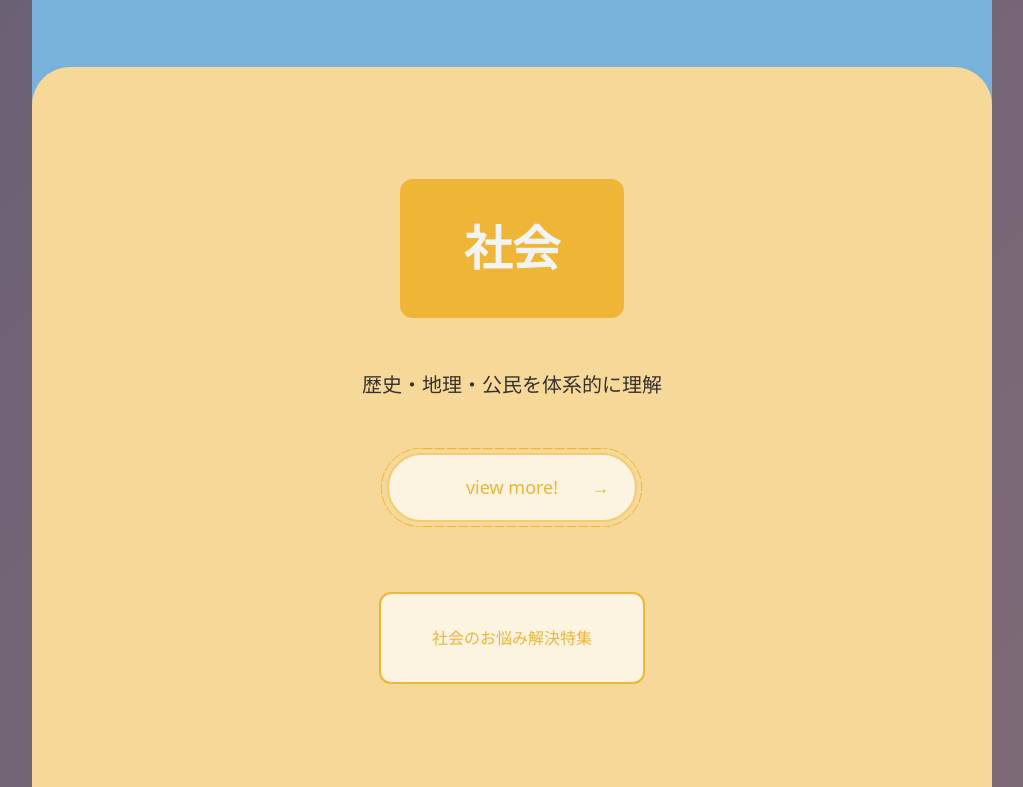
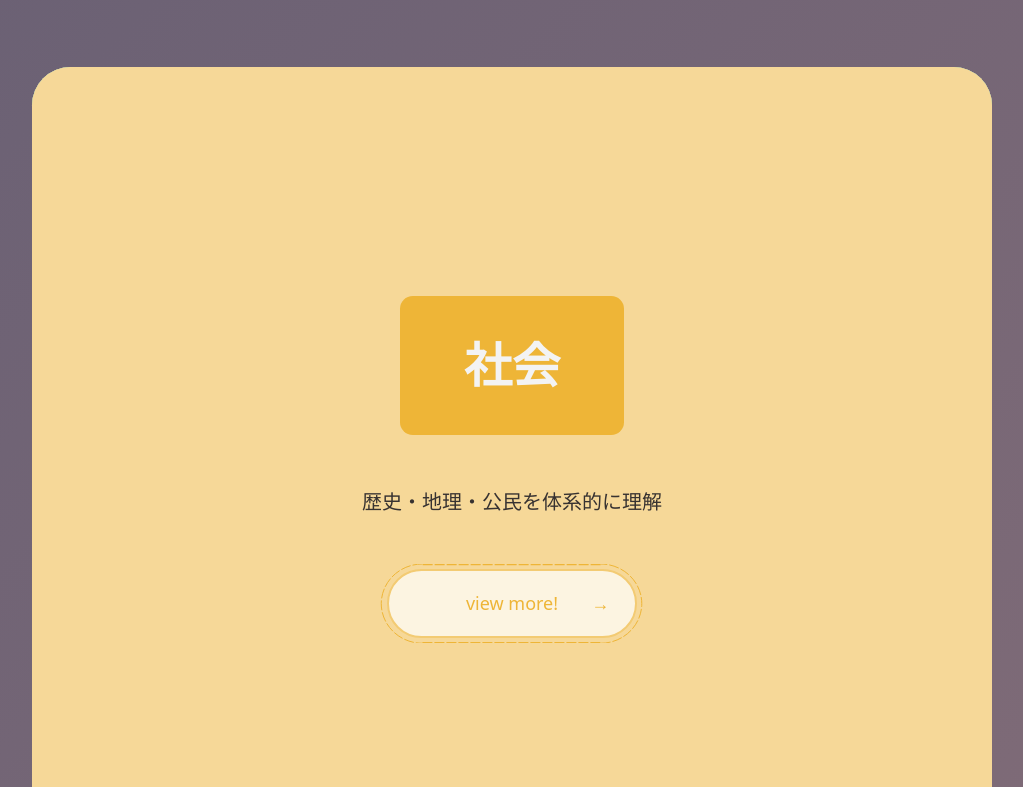
Before and after one commit to mon226/textBook, a Next.js app: page / in a window 1280 px wide. Shown: the part 733-1520 px from the top of the page, without its empty margins (128-1151 px from the left). Built offline with nearby package versions, Linux system fonts and the light colour scheme.

Commit message:
元に戻した

```diff
--- a/app/page.tsx
+++ b/app/page.tsx
@@ -36,7 +36,6 @@ export default function Home() {
       cardColor: 'subject-card-english',
       description: '英語の基礎から応用まで学習できます',
       colorCode: '#c3443b',
-      subItems: ['英単語', '英文法', '長文読解', 'リスニング', '速読']
     },
     {
       name: '数学',
@@ -45,7 +44,6 @@ export default function Home() {
       cardColor: 'subject-card-math',
       description: '数学の問題演習と解説を提供します',
       colorCode: '#0080b8',
-      subItems: ['勉強の進め方〜数学編〜', '数学参考書一覧', '講師陣の使用していた参考書', '共通テストと数学']
     },
     {
       name: '国語',
@@ -54,7 +52,6 @@ export default function Home() {
       cardColor: 'subject-card-japanese',
       description: '読解力と表現力を養います',
       colorCode: '#003c92',
-      subItems: ['現代文なんでも相談室']
     },
     {
       name: '理科',
@@ -63,7 +60,6 @@ export default function Home() {
       cardColor: 'subject-card-science',
       description: '物理・化学・生物を総合的に学習',
       colorCode: '#56a533',
-      subItems: ['勉強の進め方〜理科編〜', '理科の参考書']
     },
     {
       name: '社会',
@@ -72,7 +68,6 @@ export default function Home() {
       cardColor: 'subject-card-social',
       description: '歴史・地理・公民を体系的に理解',
       colorCode: '#eeb537',
-      subItems: ['社会のお悩み解決特集']
     },
   ];
 
@@ -251,8 +246,8 @@ export default function Home() {
             }}
           >
             <div className="container-wrapper w-full">
-              <div className={`subject-card ${subject.cardColor} w-full sm:w-full md:max-w-[960px] md:mx-auto flex flex-col`}>
-                <div className="text-center pt-[5vw]">
+              <div className={`subject-card ${subject.cardColor} w-full sm:w-full md:max-w-[960px] md:mx-auto`}>
+                <div className="text-center">
                   <div className={`${subject.color} inline-block px-[5vw] py-[3vw] rounded-[1vw] mb-[4vw]`}>
                     <h2 className="font-bold text-secondary" style={{ fontSize: 'clamp(2rem, 6vw, 3rem)' }}>{subject.name}</h2>
                   </div>
@@ -347,27 +342,6 @@ export default function Home() {
                     <span className="absolute right-[2vw]">→</span>
                   </Link>
                 </div>
-
-                {/* 小項目ボタン */}
-                <div className="flex-1 flex flex-col justify-center px-[5vw] pb-[5vw]">
-                  <div className="space-y-[2vw]">
-                    {subject.subItems.map((item, itemIndex) => (
-                      <button
-                        key={itemIndex}
-                        className="w-full py-[2.5vw] px-[4vw] text-left font-medium transition-all duration-300 hover:opacity-80"
-                        style={{
-                          backgroundColor: mixWithWhite(subject.colorCode, 0.85),
-                          border: `2px solid ${subject.colorCode}`,
-                          color: subject.colorCode,
-                          borderRadius: 'clamp(0.5rem, 1vw, 0.75rem)',
-                          fontSize: 'clamp(0.875rem, 2vw, 1rem)'
-                        }}
-                      >
-                        {item}
-                      </button>
-                    ))}
-                  </div>
-                </div>
               </div>
             </div>
           </div>
```
